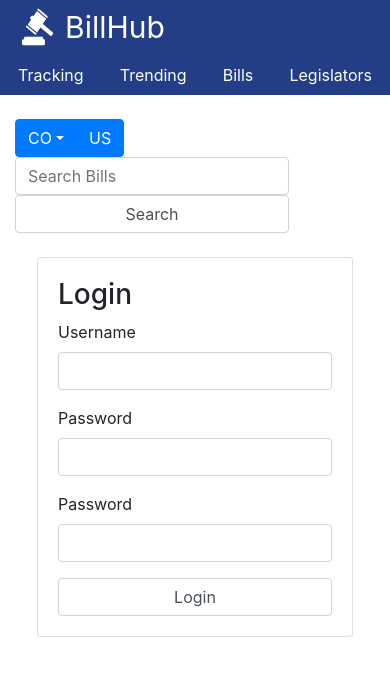
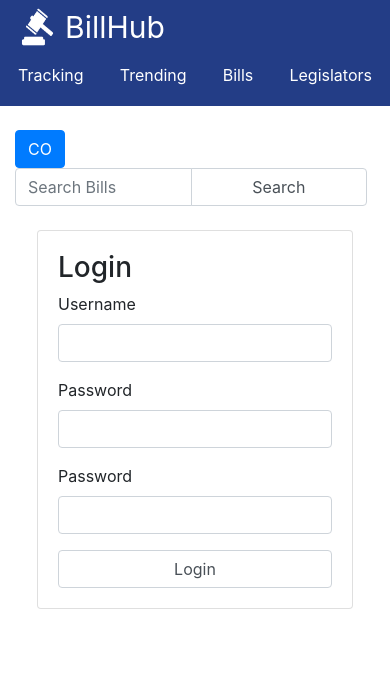
Before and after one commit to Dillonpyle/hackCUV, a React (Create React App) app in the folder hackcu-react/: page / in a window 390 px wide. Shown: the top 676 px of the page. Built offline with nearby package versions, Linux system fonts and the light colour scheme; no server answers.

Commit message:
added cssChanges

```diff
--- a/hackcu-react/src/App.css
+++ b/hackcu-react/src/App.css
@@ -92,6 +92,7 @@ h4 {
 
 .headerBackground{
   background: #233D86;
+  height: 14.5vh;
 }
 
 .appIcon {
@@ -129,6 +130,9 @@ h4 {
 .alignCenter {
   text-align: center;
 }
+.dropdown-toggle::after {
+  display:none;
+}
 
 @media only screen and (max-width: 1199px) {
   .starIcon {
@@ -137,11 +141,19 @@ h4 {
   .trackingCount{
     padding-left: 12px;
   }
+  .headerBackground{
+    background: #233D86;
+    height: 14.5vh;
+  }
 }
 
 @media only screen and (max-width: 1050px) {
   .starIcon {
     width: 70px;
+  }
+  .headerBackground{
+    background: #233D86;
+    height: 14.5vh;
   }
 }
 
@@ -151,6 +163,10 @@ h4 {
   }
   .trackingCount{
     padding-left: 17px;
+  }
+  .headerBackground{
+    background: #233D86;
+    height: 14.5vh;
   }
 }
 
@@ -183,4 +199,8 @@ h4 {
     vertical-align: sub;
     padding-left:10px;
   }
+  .headerBackground{
+    background: #233D86;
+    height: 12.5vh;
+  }
 }
--- a/hackcu-react/src/SearchBar/SearchBar.js
+++ b/hackcu-react/src/SearchBar/SearchBar.js
@@ -70,7 +70,6 @@ const SearchBar = (props) => {
                         </DropdownMenu>
                     </ButtonDropdown>
 
-                    <Button color="primary" onClick={props.onRadioBtnClick.bind(this, 3)} active={props.selected === 1}>US</Button>
                 </ButtonGroup>
             </Col>
 
@@ -79,8 +78,9 @@ const SearchBar = (props) => {
                 <Form className='searchBar' onSubmit={props.getBillsFromQuery.bind(this)}>
                     <InputGroup>
                         <Input placeholder="Search Bills" onChange={props.handleInput.bind(this)} />
+                        <Input type="Submit" value="Search" />
                     </InputGroup>
-                    <Input type="Submit" value="Search" />
+
                 </Form>
             </Col>
         </Row>
```
